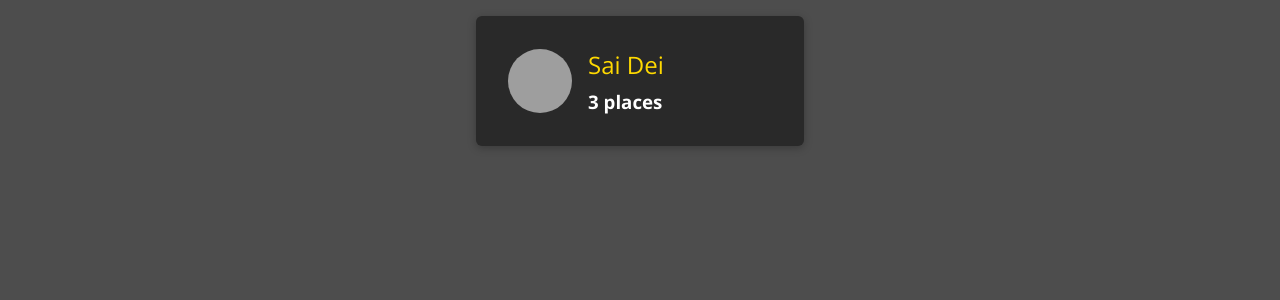
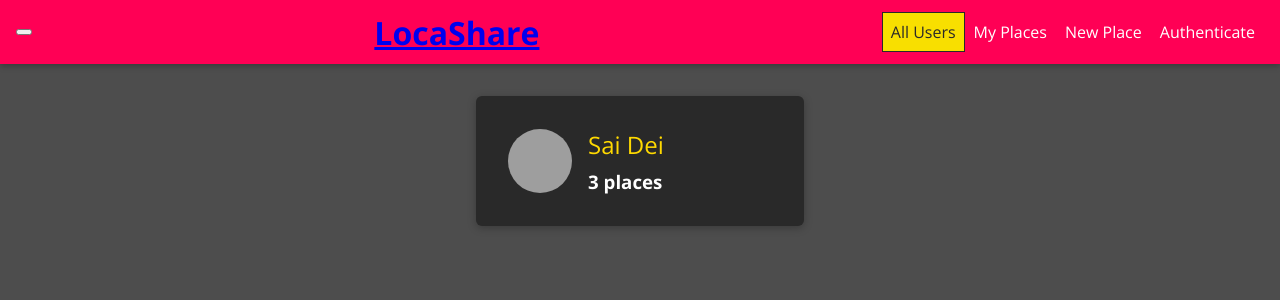
Before and after one commit to SimasDei/locashare--mern, a React (Create React App) app: page / in a window 1280 px wide. Shown: the top 300 px of the page. Built offline with nearby package versions, Linux system fonts and the light colour scheme; grey boxes are pictures that could not be loaded.

Commit message:
add nav-links component and styles

```diff
--- a/src/App.js
+++ b/src/App.js
@@ -1,20 +1,25 @@
-import React from "react";
-import { BrowserRouter as Router, Route, Redirect, Switch } from "react-router-dom";
+import React from 'react';
+import { BrowserRouter as Router, Route, Redirect, Switch } from 'react-router-dom';
 
-import Users from "./user/pages/Users.page";
-import NewPlace from "./places/pages/NewPlace.page";
+import Users from './user/pages/Users.page';
+import NewPlace from './places/pages/NewPlace.page';
+
+import MainNavigation from './shared/components/Navigation/MainNavigation.component';
 
 const App = () => (
   <Router>
+    <MainNavigation />
+    <main>
       <Switch>
-      <Route path={"/"} exact>
+        <Route path={'/'} exact>
           <Users />
         </Route>
-      <Route path={"/places/new"} exact>
+        <Route path={'/places/new'} exact>
           <NewPlace />
         </Route>
-      <Redirect to={"/"} />
+        <Redirect to={'/'} />
       </Switch>
+    </main>
   </Router>
 );
 export default App;
--- a/src/shared/components/Navigation/MainHeader.component.jsx
+++ b/src/shared/components/Navigation/MainHeader.component.jsx
@@ -1,6 +1,6 @@
 import React from 'react';
 
-import './MainHeader.syyles.scss';
+import './MainHeader.styles.scss';
 
 const MainHeader = ({ children }) => {
   return <header className='main-header'>{children}</header>;
--- a/src/shared/components/Navigation/MainNavigation.component.jsx
+++ b/src/shared/components/Navigation/MainNavigation.component.jsx
@@ -4,6 +4,7 @@ import { Link } from 'react-router-dom';
 import './MainHeader.styles.scss';
 
 import MainHeader from './MainHeader.component';
+import NavLinks from './NavLinks.component';
 
 const MainNavigation = () => {
   return (
@@ -16,7 +17,9 @@ const MainNavigation = () => {
       <h1 className='main-navigation__title'>
         <Link to='/'>LocaShare</Link>
       </h1>
-      <nav>...</nav>
+      <nav>
+        <NavLinks />
+      </nav>
     </MainHeader>
   );
 };
--- a/src/shared/components/Navigation/NavLinks.component.jsx
+++ b/src/shared/components/Navigation/NavLinks.component.jsx
@@ -0,0 +1,25 @@
+import React from 'react';
+import { NavLink } from 'react-router-dom';
+
+import './NavLinks.styles.scss';
+
+const links = [
+  { url: '/', title: 'All Users', exact: true },
+  { url: '/u1/places', title: 'My Places', exact: false },
+  { url: '/places/new', title: 'New Place', exact: false },
+  { url: '/auth', title: 'Authenticate', exact: false },
+];
+
+const NavLinks = () => {
+  return (
+    <ul className='nav-links'>
+      {links.map(({ url, title, exact }) => (
+        <NavLink to={url} exact={exact}>
+          {title}
+        </NavLink>
+      ))}
+    </ul>
+  );
+};
+
+export default NavLinks;
--- a/src/shared/components/Navigation/NavLinks.styles.scss
+++ b/src/shared/components/Navigation/NavLinks.styles.scss
@@ -0,0 +1,76 @@
+.nav-links {
+  list-style: none;
+  margin: 0;
+  padding: 0;
+  width: 100%;
+  height: 100%;
+  display: flex;
+  flex-direction: column;
+  justify-content: center;
+  align-items: center;
+}
+
+.nav-links li {
+  margin: 1rem;
+}
+
+.nav-links a {
+  border: 1px solid transparent;
+  color: #292929;
+  text-decoration: none;
+  padding: 0.5rem;
+}
+
+.nav-links a:hover,
+.nav-links a:active,
+.nav-links a.active {
+  background: #f8df00;
+  border-color: #292929;
+  color: #292929;
+}
+
+.nav-links button {
+  cursor: pointer;
+  border: 1px solid #292929;
+  color: #292929;
+  background: transparent;
+  padding: 0.5rem;
+  font: inherit;
+}
+
+.nav-links button:focus {
+  outline: none;
+}
+
+.nav-links button:hover,
+.nav-links button:active {
+  background: #292929;
+  color: white;
+}
+
+@media (min-width: 768px) {
+  .nav-links {
+    flex-direction: row;
+  }
+
+  .nav-links li {
+    margin: 0 0.5rem;
+  }
+
+  .nav-links a {
+    color: white;
+    text-decoration: none;
+  }
+
+  .nav-links button {
+    border: 1px solid white;
+    color: white;
+    background: transparent;
+  }
+
+  .nav-links button:hover,
+  .nav-links button:active {
+    background: #f8df00;
+    color: #292929;
+  }
+}
```
Lines whose indentation alone changed are shown as unchanged.
